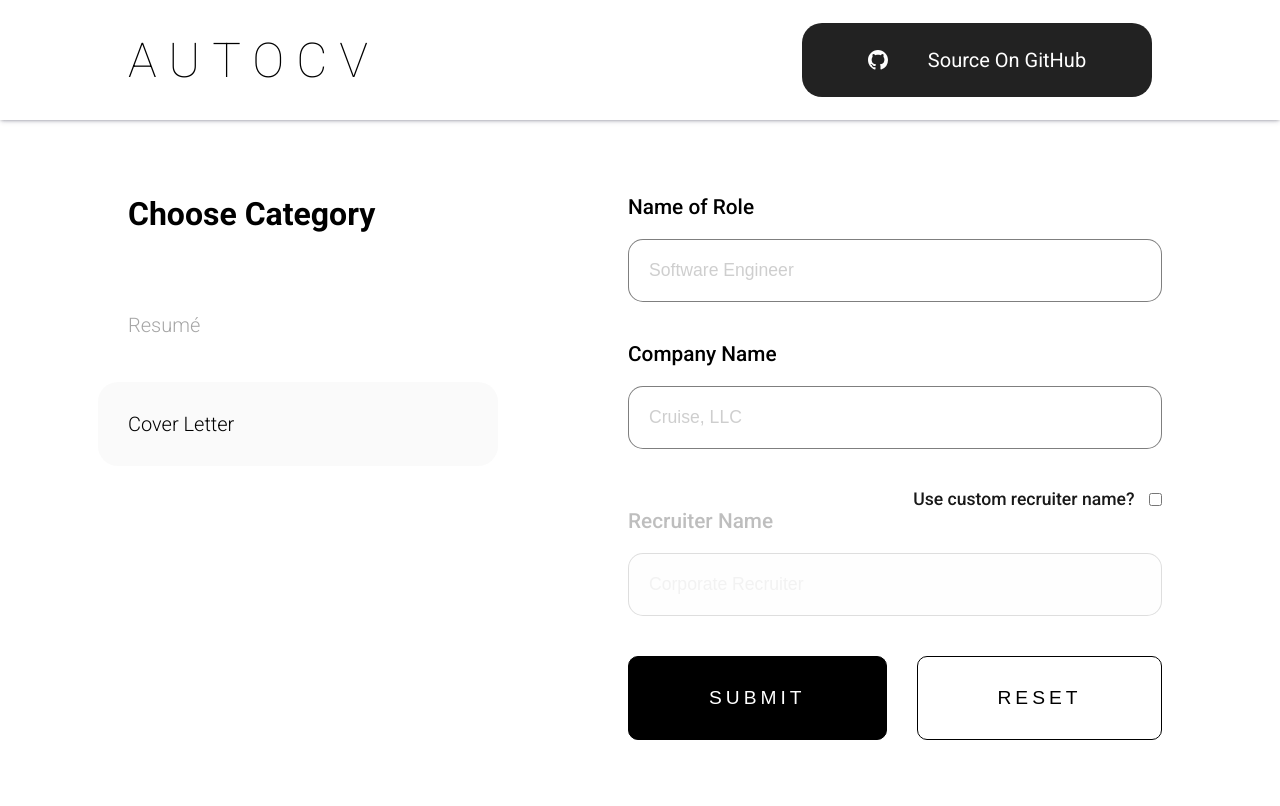
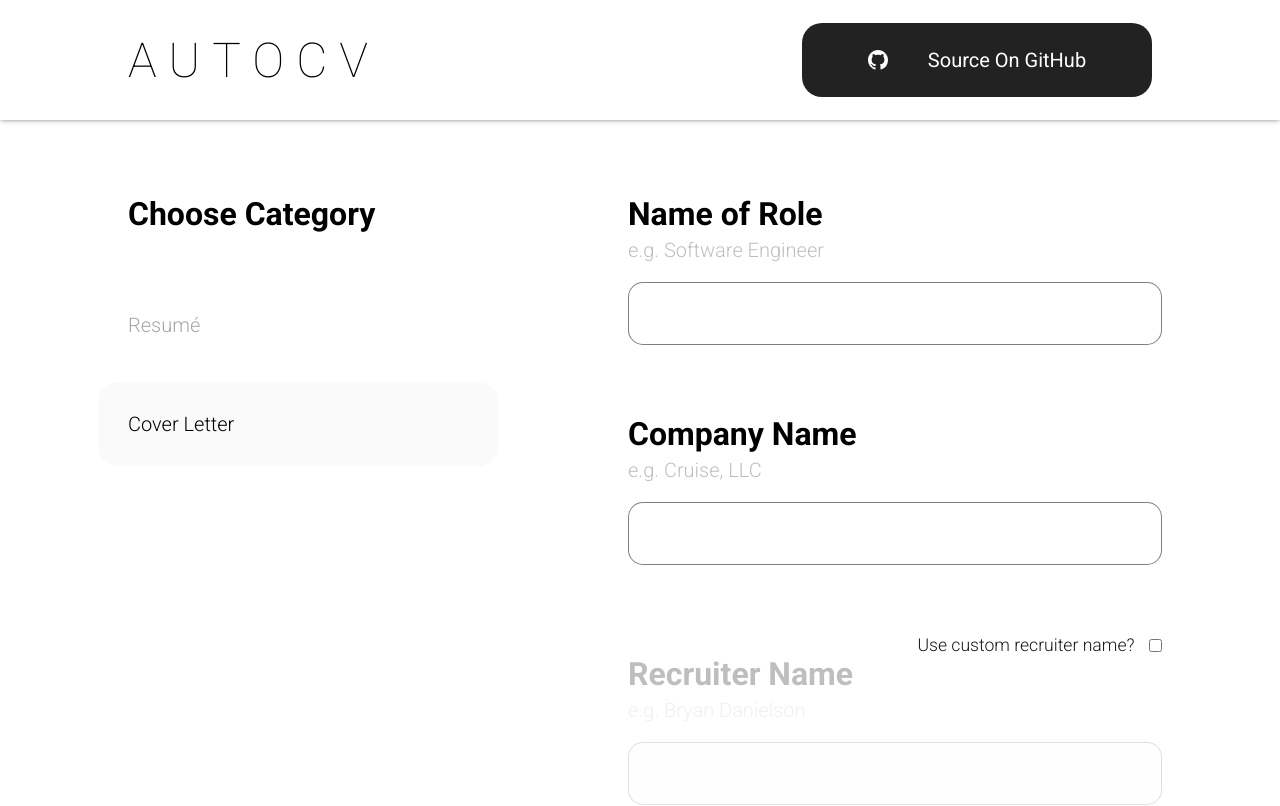
Before and after one commit to RunItBack1127/autocv-windows, a Vue app: page /cv in a window 1280 px wide. Shown: the top 806 px of the page. Built offline with nearby package versions, Linux system fonts and the light colour scheme.

Commit message:
Refactoring style of form views

```diff
--- a/src/components/BasicFormInput.vue
+++ b/src/components/BasicFormInput.vue
@@ -1,10 +1,12 @@
 <template>
     <section :class="disabled === true ? 'disabled' : ''">
-        <label>{{ title }}</label>
+        <div class="titleContainer">
+            <label>{{ title }}</label>
+            <p>{{ 'e.g. ' + subText }}</p>
+        </div>
         <input
             :value="modelValue"
             @input="$emit('update:modelValue', $event.target?.value)"
-            :placeholder="placeholder"
             :disabled="disabled === true"
             type="text" />
     </section>
@@ -12,7 +14,7 @@
 
 <script lang="ts">
 export default {
-    props: ['title', 'placeholder', 'disabled', 'modelValue']
+    props: ['title', 'subText', 'disabled', 'modelValue']
 }
 </script>
 
@@ -23,12 +25,21 @@ section {
     justify-content: center;
     align-items: flex-start;
     width: 100%;
-    margin-bottom: 40px;
+    margin-bottom: 70px;
 
-    label {
-        font-size: 1.3rem;
-        font-weight: 500;
-        margin-bottom: 20px;
+    .titleContainer {
+
+        label {
+            font-size: 2rem;
+            font-weight: 700;
+        }
+
+        p {
+            font-size: 1.25rem;
+            font-weight: 300;
+            opacity: 0.25;
+            margin: 5px 0 20px;
+        }
     }
 
     input {
--- a/src/views/CoverLetterFormView.vue
+++ b/src/views/CoverLetterFormView.vue
@@ -1,14 +1,14 @@
 <template>
     <form @submit.prevent="onSubmit">
-        <BasicFormInput title="Name of Role" placeholder="Software Engineer" v-model="nameOfRole" />
-        <BasicFormInput title="Company Name" placeholder="Cruise, LLC" v-model="companyName" />
+        <BasicFormInput title="Name of Role" subText="Software Engineer" v-model="nameOfRole" />
+        <BasicFormInput title="Company Name" subText="Cruise, LLC" v-model="companyName" />
         <div class="customRecruiterContainer">
             <label for="customRecruiterCheckbox">Use custom recruiter name?</label>
             <input tabindex="-1" type="checkbox" v-model="useCustomRecruiterName" />
         </div>
         <BasicFormInput
             title="Recruiter Name"
-            placeholder="Corporate Recruiter"
+            subText="Bryan Danielson"
             v-model="recruiterName"
             :disabled="!useCustomRecruiterName" />
         <SubmitResetMenu @reset-form-fields="resetFormFields" />
@@ -58,7 +58,7 @@ form {
 
         label {
             font-size: 1.1rem;
-            font-weight: 500;
+            font-weight: 300;
             margin-right: 15px;
             opacity: 0.9;
         }
```
